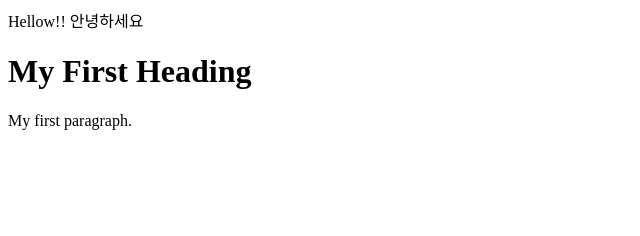
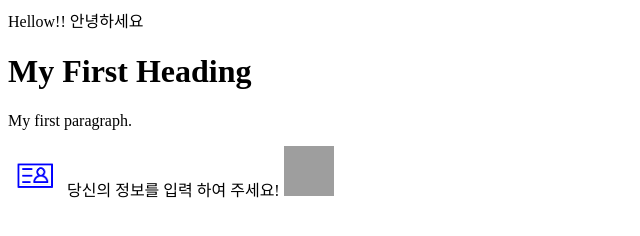
Before and after one commit to djkoogy/2018_html, a plain HTML site: page index.html in a window 1280 px wide. Shown: the whole page, without its empty margins (0-640 px from the left). Drawn offline with Linux system fonts and the light colour scheme; grey boxes are pictures that could not be loaded.

Commit message:
수정내용php

```diff
--- a/index.html
+++ b/index.html
@@ -1,8 +1,11 @@
 <html>
+	<meta charset="utf-8">
 <body>
 Hellow!!
 안녕하세요
 <h1>My First Heading</h1>
 <p>My first paragraph.</p>
+	<img src="img/ID.png"> 당신의 정보를 입력 하여 주세요!
+	<a href="input.html"><img src="http://download.seaicons.com/icons/iconsmind/outline/512/Pencil-icon.png" width="50" height="50"></a>
 </body>
 </html>
```
Also changed, not shown: img/ID.png (added), img/cat.png (added), 1 other file.
